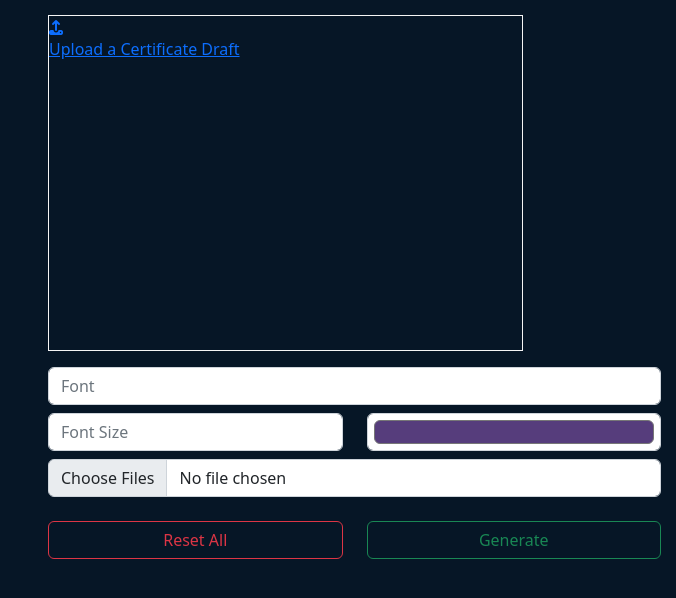
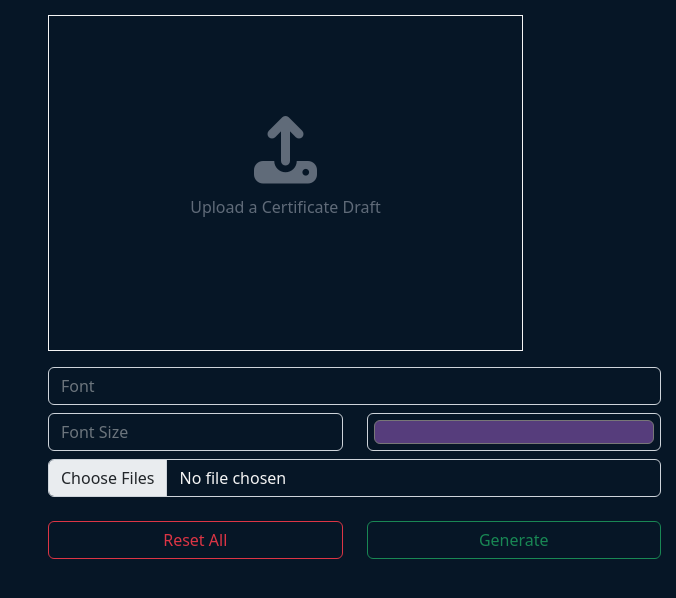
Before and after one commit to sschrs/certificate-generator, an Electron app: page pages/mainWindow.html in a window 1280 px wide. Shown: the whole page, without its empty margins (604-1280 px from the left). Drawn offline with Linux system fonts and the light colour scheme.

Commit message:
designed certificate options view

```diff
--- a/assets/css/style/main_window.css
+++ b/assets/css/style/main_window.css
@@ -4,8 +4,31 @@ body{
     padding: 15px;
 }
 
+a{
+    text-decoration: none;
+}
+
 #certificate-overview-area{
     width: 475px;
     height: 336px;
     border: 1px solid whitesmoke;
+    text-align: center
 }
+
+#upload-certificate-icon{
+    font-size: 72px;
+    color: #606B79;
+    margin-top: 100px;
+}
+
+#upload-certificate-text{
+    color: #606B79;
+    margin-top: 10px;
+    display: block;
+    text-decoration: none;
+}
+
+.form-control{
+    background-color: #061626;
+    color: whitesmoke;;
+}
```
